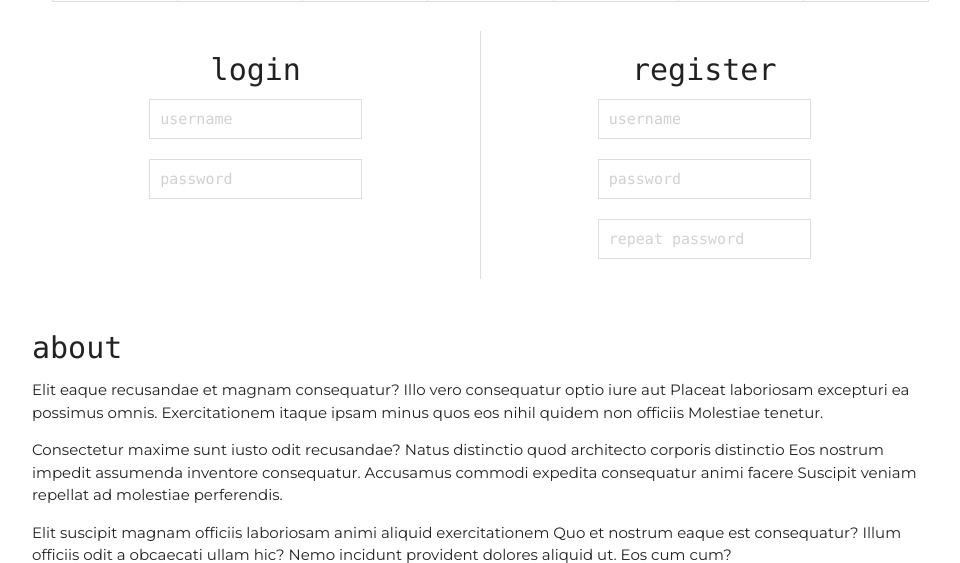
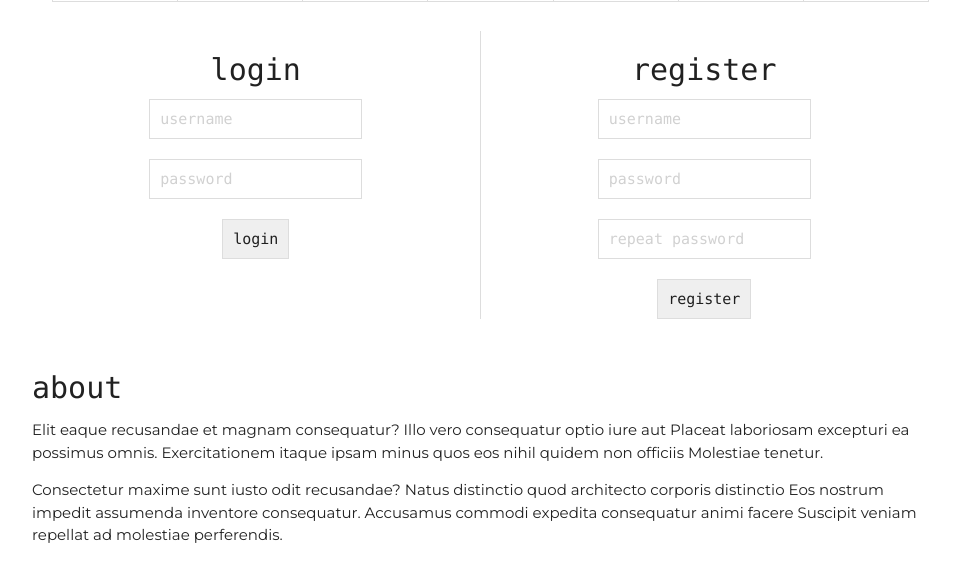
Before and after one commit to lyneca/uniplan, a Django app: page / in a window 1280 px wide. Shown: the part 1380-1943 px from the top of the page, without its empty margins (160-1120 px from the left). Run offline with Django 3.2, Linux system fonts and the light colour scheme; some libraries are stand-ins or nearby versions.

Commit message:
added buttons

```diff
--- a/planner/templates/planner/index.html
+++ b/planner/templates/planner/index.html
@@ -85,8 +85,8 @@
             <form action="/login" method="POST">
                 {% csrf_token %}
                 <input type="text" name="username" placeholder="username"><br>
-                <input type="password" name="password" placeholder="password">
-                <input type="submit" hidden>
+                <input type="password" name="password" placeholder="password"><br>
+                <input type="submit" value="login">
             </form>
         </div>
         <div class="login-divider"></div>
@@ -97,8 +97,8 @@
                 {% csrf_token %}
                 <input type="text" name="username" placeholder="username"><br>
                 <input type="password" name="password" placeholder="password"><br>
-                <input type="password" name="password_2" placeholder="repeat password">
-                <input type="submit" hidden>
+                <input type="password" name="password_2" placeholder="repeat password"><br>
+                <input type="submit" value="register">
             </form>
         </div>
     </div>
```
